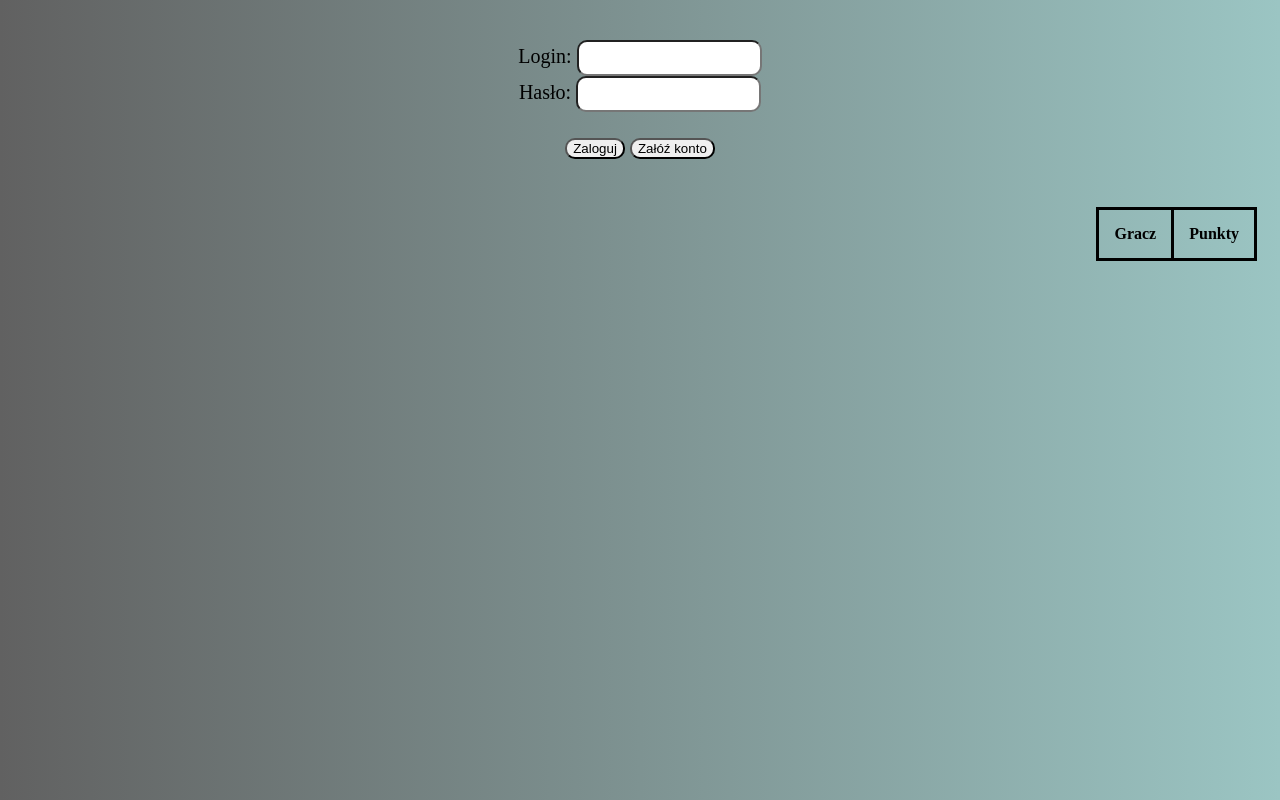
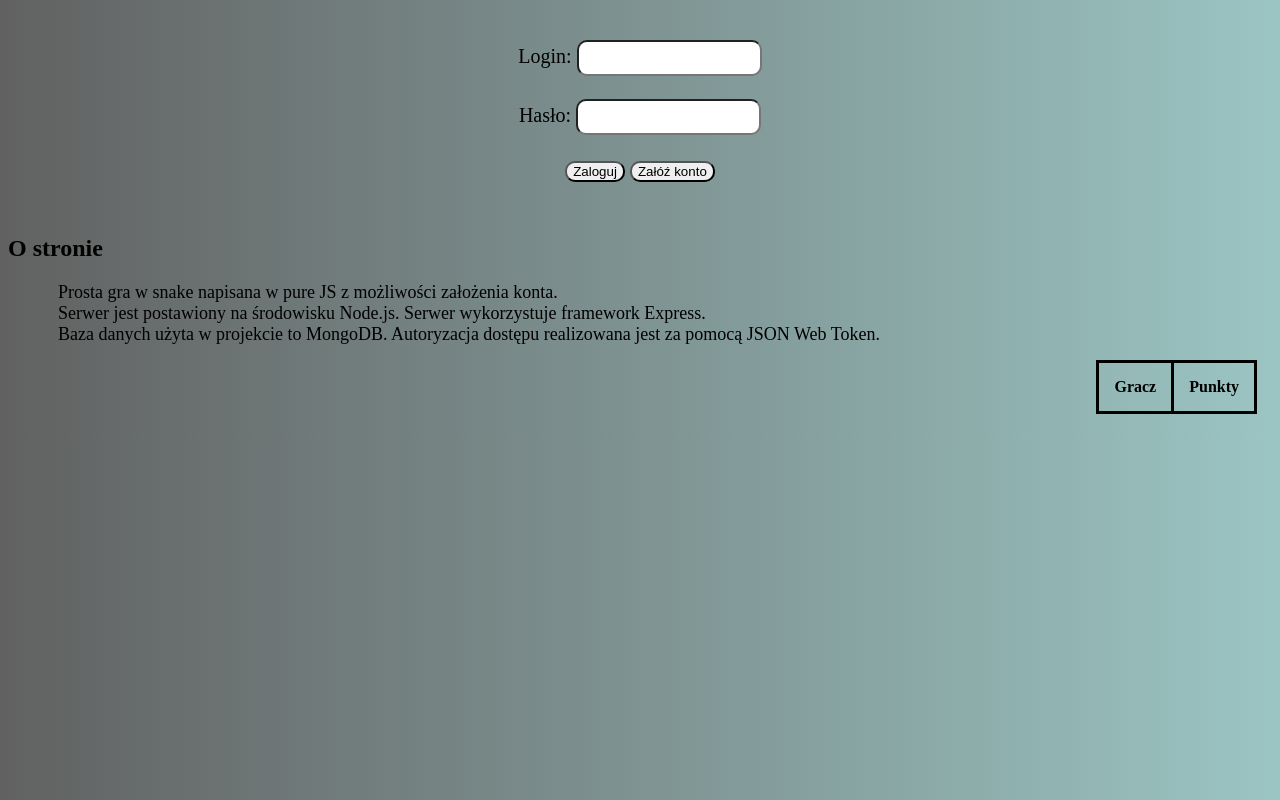
Before and after one commit to kamillo122/snakeGame, a website: page public/index.html in a window 1280 px wide. Drawn offline with Linux system fonts and the light colour scheme; no server answers.

Commit message:
Update index.html

```diff
--- a/public/index.html
+++ b/public/index.html
@@ -11,12 +11,14 @@
 </head>
 <body>
     <div class="login">
-        <label for="login">Login: </label>
-        <input type="text" name="login" id="login"><br>
-        <label for="passw">Hasło: </label>
-        <input type="password" name="passw" id="passw"><br><br>
-        <button id="logon">Zaloguj</button>
-        <button id="register">Załóź konto</button><br><br>
+            <div class="hideLogin">
+                <label for="login">Login: </label>
+                <input type="text" name="login" id="login"><br><br>
+                <label for="passw">Hasło: </label>
+                <input type="password" name="passw" id="passw"><br><br>
+                <button id="logon">Zaloguj</button>
+                <button id="register">Załóź konto</button><br><br>
+            </div>
         <div class="registerDiv">
             <label for="registerLogin">Login: </label>
             <input type="text" name="login" id="registerLogin"><br>
@@ -26,6 +28,14 @@
         </div>
         <div class="displayData"></div>
         <div class="logging"></div>
+    </div>
+    <h2>O stronie</h2>
+    <div class="about">
+        <span>
+            Prosta gra w snake napisana w pure JS z możliwości założenia konta.<br>
+            Serwer jest postawiony na środowisku Node.js. Serwer wykorzystuje framework Express.<br>
+            Baza danych użyta w projekcie to MongoDB. Autoryzacja dostępu realizowana jest za pomocą JSON Web Token.
+        </span>
     </div>
     <div class="dashboard">
         <table>
```
